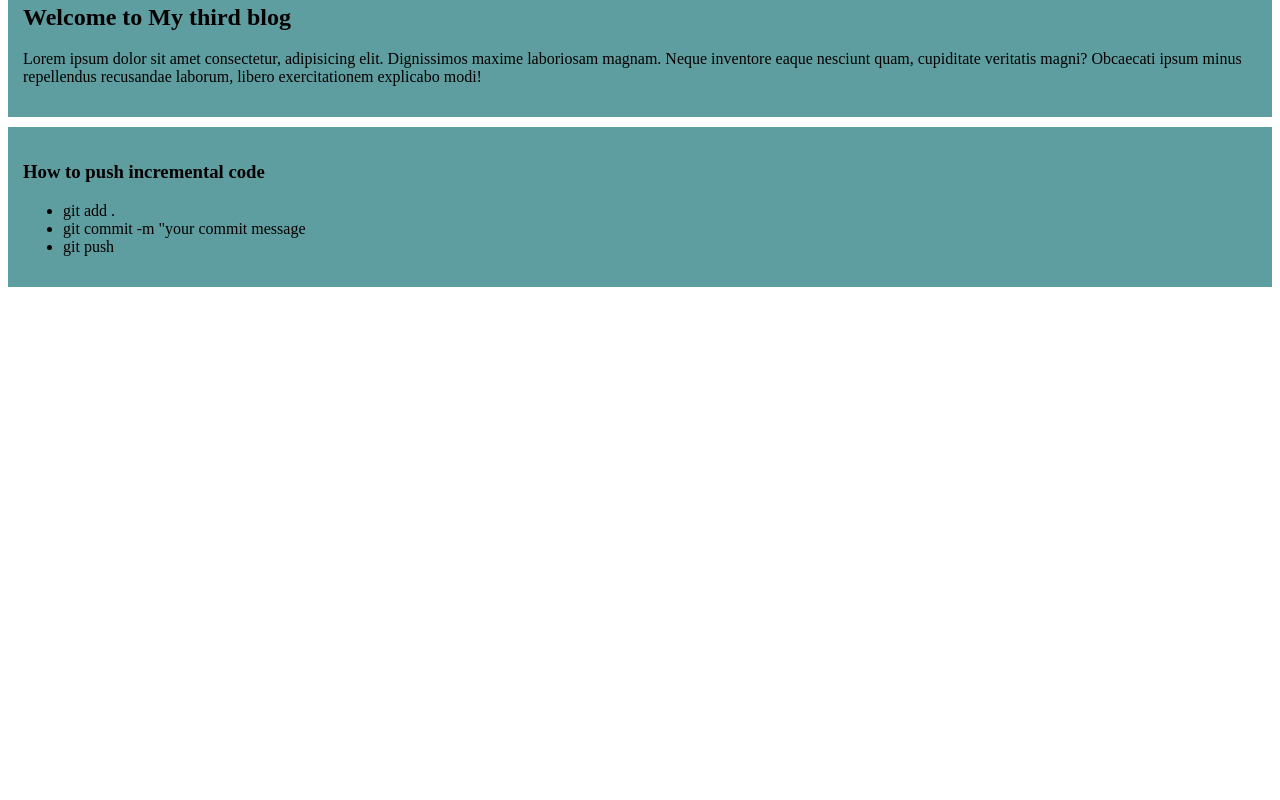
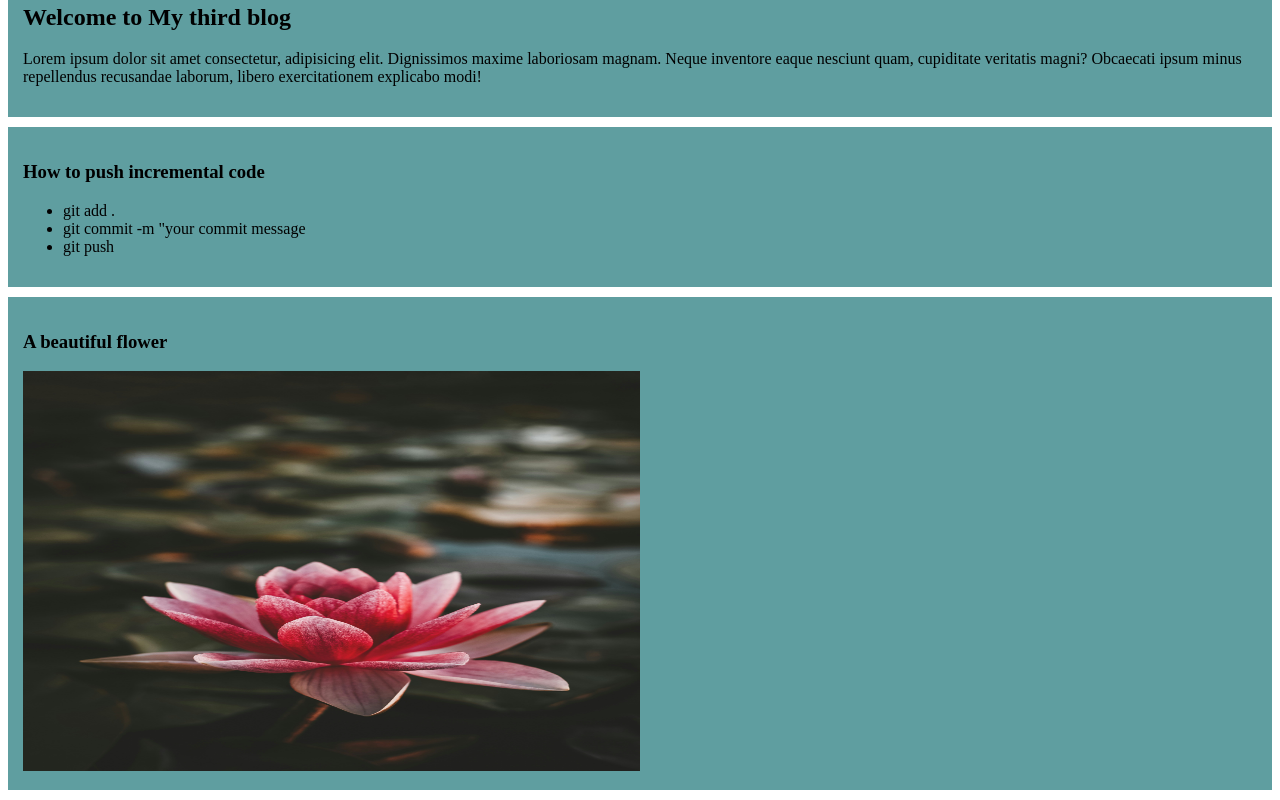
Before and after one commit to Dibakar-Biswas/my-simple-website, a plain HTML site: page index.html in a window 1280 px wide. Shown: the part 357-1157 px from the top of the page. Before the commit the page ends 800 px from the top, so only its background shows below. Drawn offline with Linux system fonts and the light colour scheme.

Commit message:
added a flower

```diff
--- a/index.html
+++ b/index.html
@@ -28,5 +28,9 @@
             <li>git push</li>
         </ul>
     </div>
+    <div>
+        <h3>A beautiful flower</h3>
+        <img src="image/flower.jpg" alt="A beautiful flower" height="400px" width="50%">
+    </div>
 </body>
 </html>
```
Also changed, not shown: image/flower.jpg (added).
